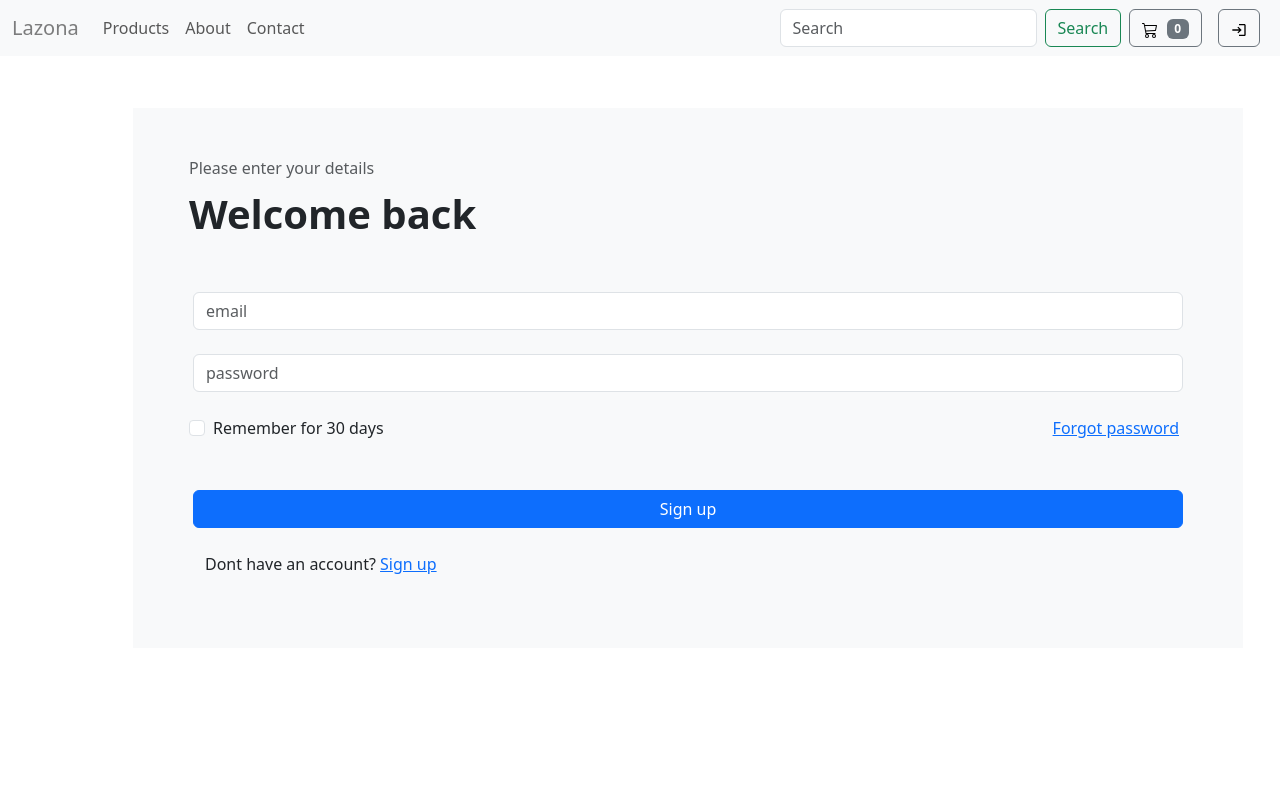
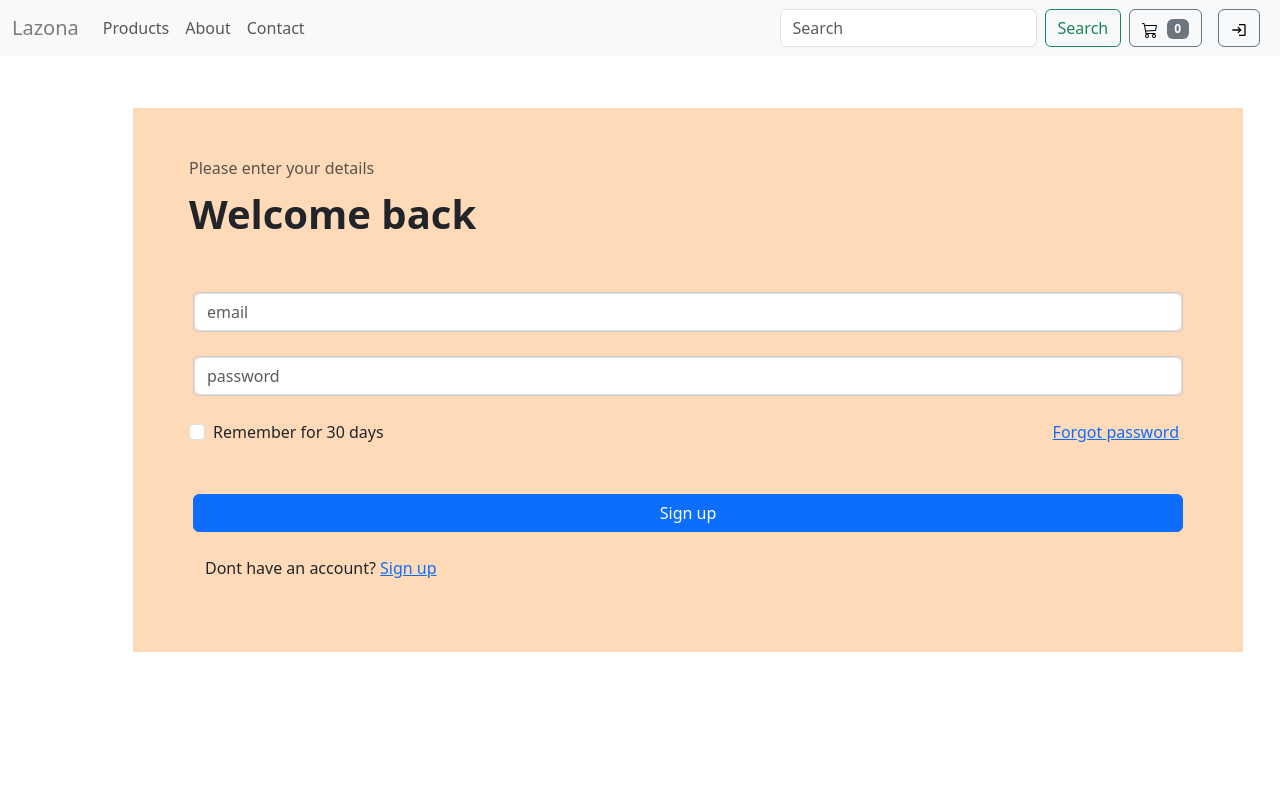
Before and after one commit to adarsha988/lazona, a React (Vite) app in the folder client/: page /login in a window 1280 px wide. Shown: the top 800 px of the page. Built offline with nearby package versions, Linux system fonts and the light colour scheme.

Commit message:
small sign up work

```diff
--- a/client/src/pages/Login.jsx
+++ b/client/src/pages/Login.jsx
@@ -6,23 +6,30 @@ const Login=()=>{
 
   return (
 
-    <div className="container-fluid overflow-hidden  bg-light m-5 p-5">
+    <div style={{
+      backgroundColor: '#FFDAB9'}}className="container-fluid overflow-hidden m-5 p-5">
       <Form>
        <div className="text-start mx-2">
         <p className=" text-muted mb-1"style={{ fontWeight: 500 }}>Please enter your details</p>
        <p className="fs-1 fw-bold">Welcome back</p>
        </div>
         <Col className=" d-grid gap-4 m-4 mt-5">
-          <Form.Group as={Row} >
+          <Form.Group as={Row}style={{
+              border: '1px solid #ccc',
+              borderRadius: '4px',
+            }} >
           <Form.Control type="email"placeholder="email"></Form.Control>
           </Form.Group>
-          <Form.Group as={Row} >
+          <Form.Group as={Row}style={{
+              border: '1px solid #ccc',
+              borderRadius: '4px',
+            }} >
           <Form.Control type="password" placeholder="password"></Form.Control>
           </Form.Group>
         </Col>
         <Row >
         <Form.Group as={Col} className="mx-2" >
-        <Form.Check type="checkbox" style={{ fontWeight: 500 }}label=" Remember for 30 days"></Form.Check>
+        <Form.Check type="checkbox"  style={{ fontWeight: 500 }}label=" Remember for 30 days"></Form.Check>
         </Form.Group>
         <Form.Group as={Col} xs="auto" className="mx-3" >
        <Link to="/forgetPassword"> Forgot password</Link>
```
